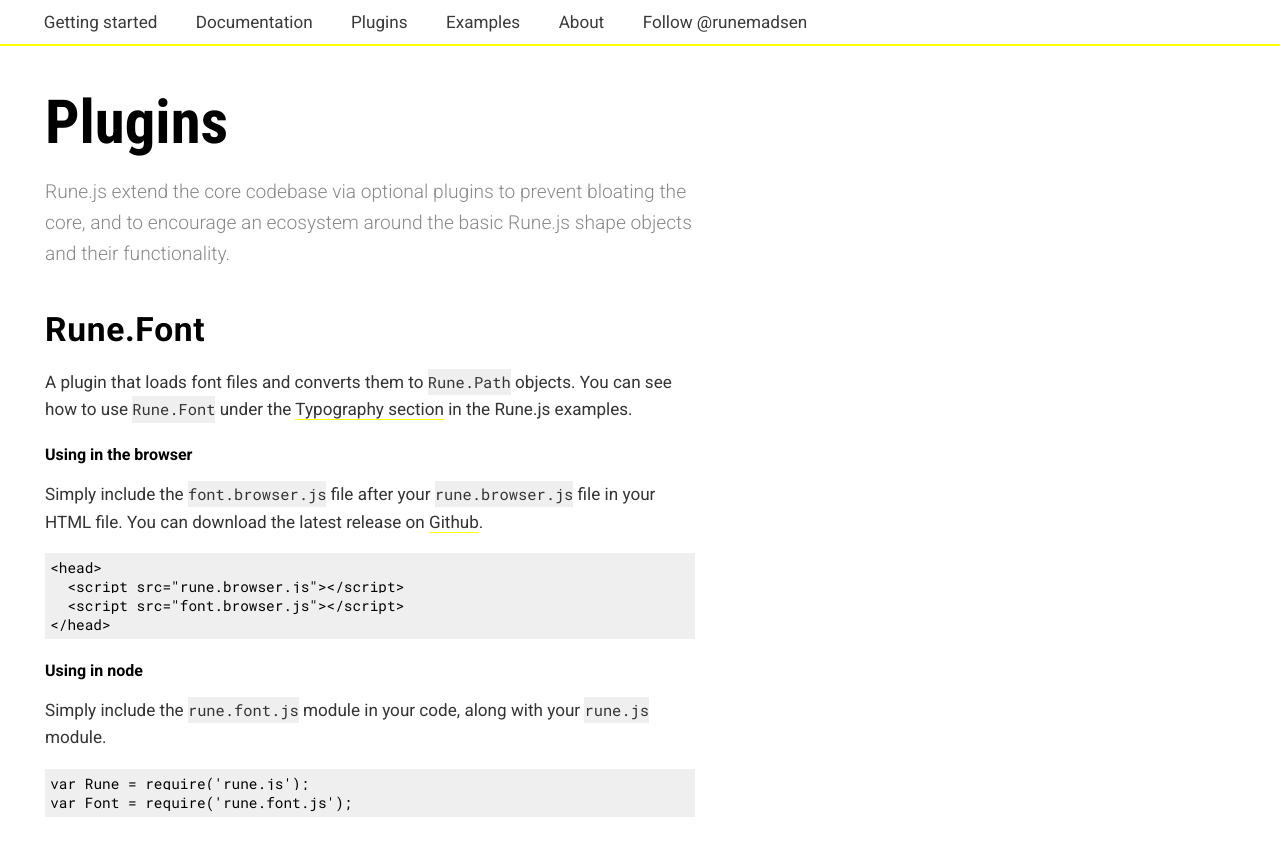
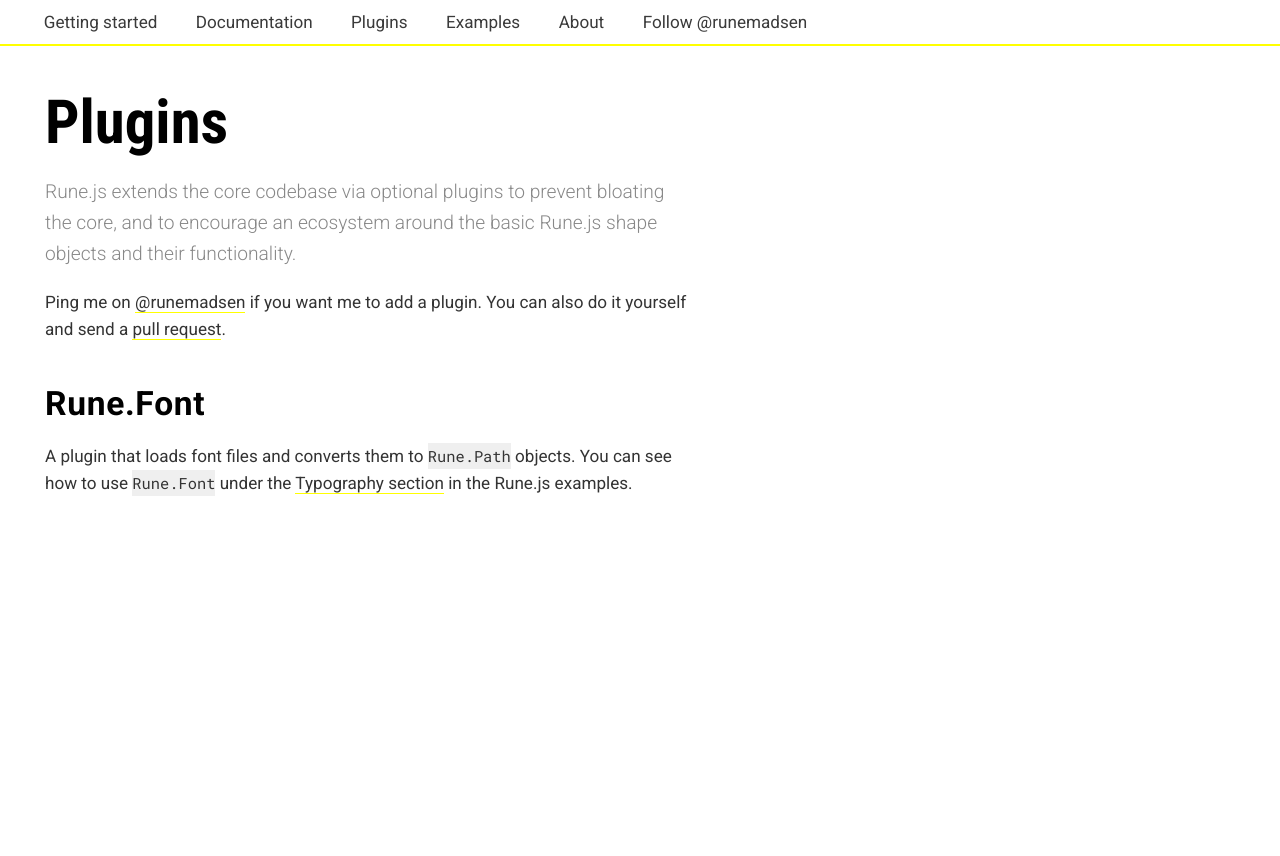
Before and after one commit to runemadsen/rune.js, a Jekyll site: the page built from plugins.md, in a window 1280 px wide. Shown: the top 856 px of the page. Built offline with Jekyll 4.4.1, drawn with Linux system fonts in a browser that asks for light colours; nearby versions of some CDN libraries; comment, search, counter and statistics services are not loaded.

Commit message:
more work on plugins

````diff
--- a/plugins.md
+++ b/plugins.md
@@ -5,28 +5,10 @@
 
 # Plugins
 
-Rune.js extend the core codebase via optional plugins to prevent bloating the core, and to encourage an ecosystem around the basic Rune.js shape objects and their functionality.
+Rune.js extends the core codebase via optional plugins to prevent bloating the core, and to encourage an ecosystem around the basic Rune.js shape objects and their functionality.
+
+Ping me on [@runemadsen](https://www.twitter.com/runemadsen) if you want me to add a plugin. You can also do it yourself and send a [pull request](https://github.com/runemadsen/rune.js/tree/gh-pages).
 
 ## Rune.Font
 
 A plugin that loads font files and converts them to `Rune.Path` objects. You can see how to use `Rune.Font` under the [Typography section](http://printingcode.runemadsen.com/examples/#typography) in the Rune.js examples.
-
-#### Using in the browser
-
-Simply include the `font.browser.js` file after your `rune.browser.js` file in your HTML file. You can download the latest release on [Github](#).
-
-```html
-<head>
-  <script src="rune.browser.js"></script>
-  <script src="font.browser.js"></script>
-</head>
-```
-
-#### Using in node
-
-Simply include the `rune.font.js` module in your code, along with your `rune.js` module.
-
-```js
-var Rune = require('rune.js');
-var Font = require('rune.font.js');
-```
````
Also changed, not shown: 1 other file.
